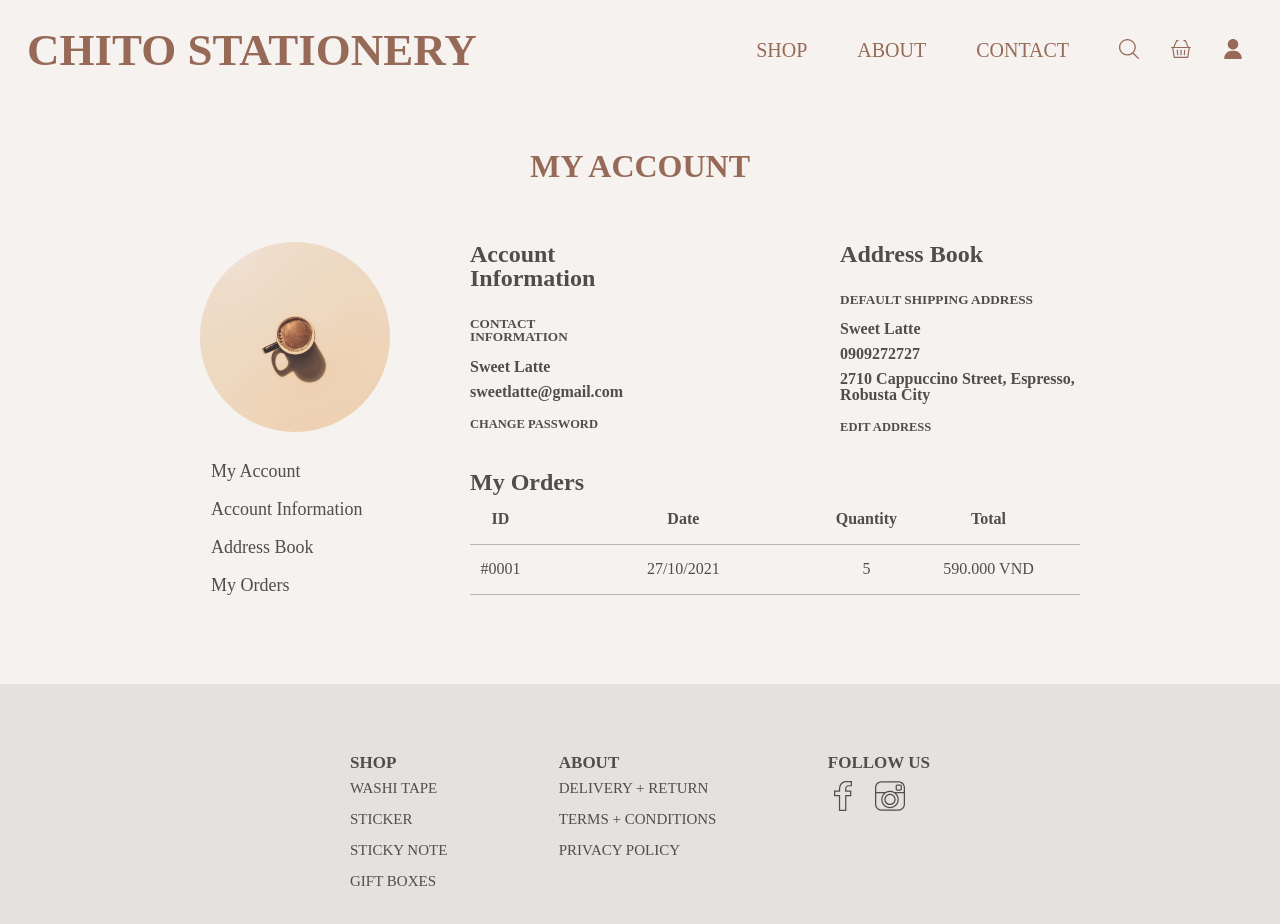
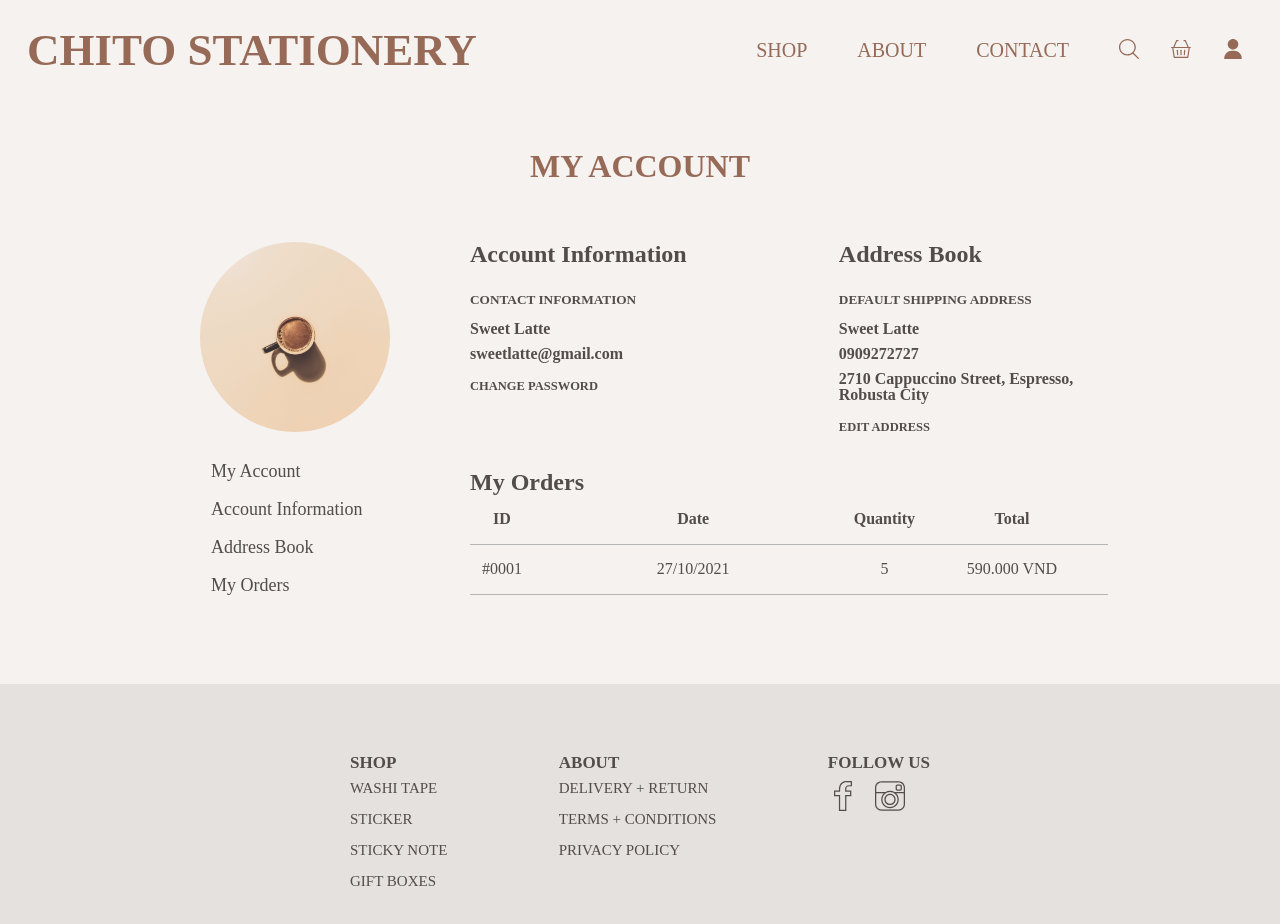
Before and after one commit to huyvouit/chito-stationery-fe, a React (Create React App) app: page /profile in a window 1280 px wide. Shown: the top 924 px of the page. Built offline with nearby package versions, Linux system fonts and the light colour scheme; no server answers; a web font is replaced by a local one.

Commit message:
profile-col-width update

```diff
--- a/src/components/Profile/AccInfo.js
+++ b/src/components/Profile/AccInfo.js
@@ -9,7 +9,7 @@ export const AccInfo = () => {
                 <SideBar/>
                 <div className="profile-content-right">
                     <div className="account-info">
-                        <div className="account-width">
+                        <div className="profile-col-width">
                             <h2>Account Information</h2>
                             <h5 className="profile-info-subtitle">FULL NAME</h5>
                             <div className="profile-info-input">
@@ -24,7 +24,7 @@ export const AccInfo = () => {
                                 <span class="checkmark"></span>
                             </label>
                         </div>
-                        <div className="account-width account-info-right">
+                        <div className="profile-col-width account-info-right">
                             <h2>Change Password</h2>
                             <h5 className="profile-info-subtitle">CURRENT PASSWORD*</h5>
                             <div className="profile-info-input">
--- a/src/components/Profile/profile.css
+++ b/src/components/Profile/profile.css
@@ -17,7 +17,7 @@
 .profile-info {
     display: flex;
     justify-content: space-between;
-    gap: 212px;
+    gap: 100px;
 }
 
 .profile-info-subtitle {
@@ -98,7 +98,7 @@ th {
     gap: 100px;
 }
 
-.account-width {
+.profile-col-width {
     width: 21vw;
 }
 
--- a/src/components/Profile/profile_screen.js
+++ b/src/components/Profile/profile_screen.js
@@ -11,7 +11,7 @@ export const ProfileScreen = () => {
                 <SideBar/>
                 <div className="profile-content-right">
                     <div className="profile-info">
-                        <div className="profile-info-contact">
+                        <div className="profile-col-width">
                             <h2>Account Information</h2>
                             <h5 className="profile-info-subtitle">CONTACT INFORMATION</h5>
                             <p>Sweet Latte</p>
@@ -20,7 +20,7 @@ export const ProfileScreen = () => {
                                 <Link to="*" className="profile-info-btn">CHANGE PASSWORD</Link>
                             </div>
                         </div>
-                        <div className="profile-info-address">
+                        <div className="profile-col-width">
                             <h2>Address Book</h2>
                             <h5 className="profile-info-subtitle">DEFAULT SHIPPING ADDRESS</h5>
                             <p>Sweet Latte</p>
```
